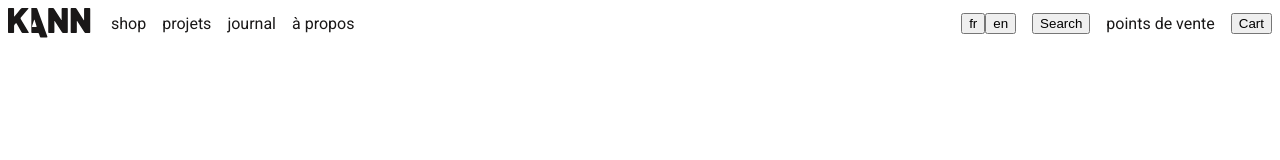
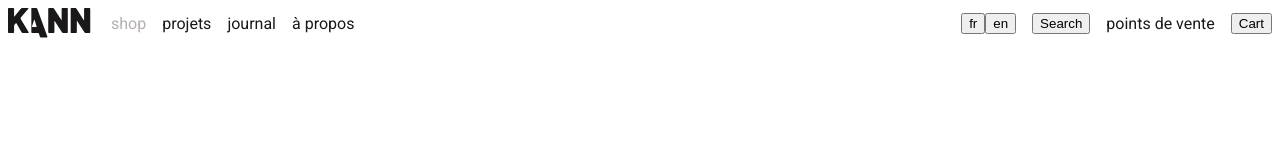
Before and after one commit to deadbeathd07/kann, a Vue app: page / in a window 1280 px wide. In both pictures the pointer is over the link "shop". Shown: the top 160 px of the page. Built offline with nearby package versions, Linux system fonts and the light colour scheme.

Commit message:
добавлено изменение цвета при наведении на ссылку

```diff
--- a/src/assets/styles/KannLink.scss
+++ b/src/assets/styles/KannLink.scss
@@ -2,4 +2,8 @@
 	color: #1a1818;
 	text-transform: lowercase;
 	text-decoration: none;
+	transition: color 0.3s ease-out;
+	&:hover {
+		color: lighten($color: #1a1818, $amount: 60);
+	}
 }
```
